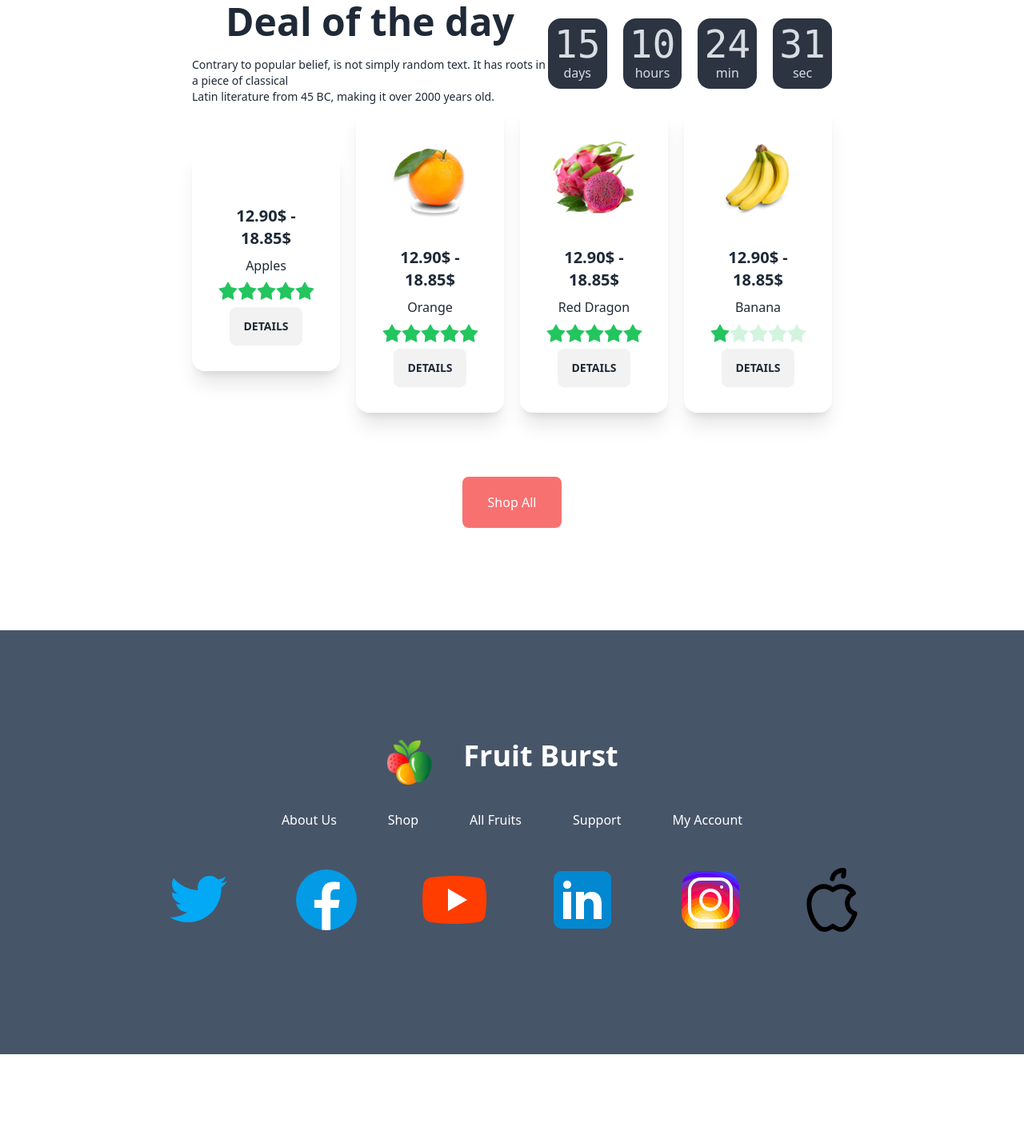
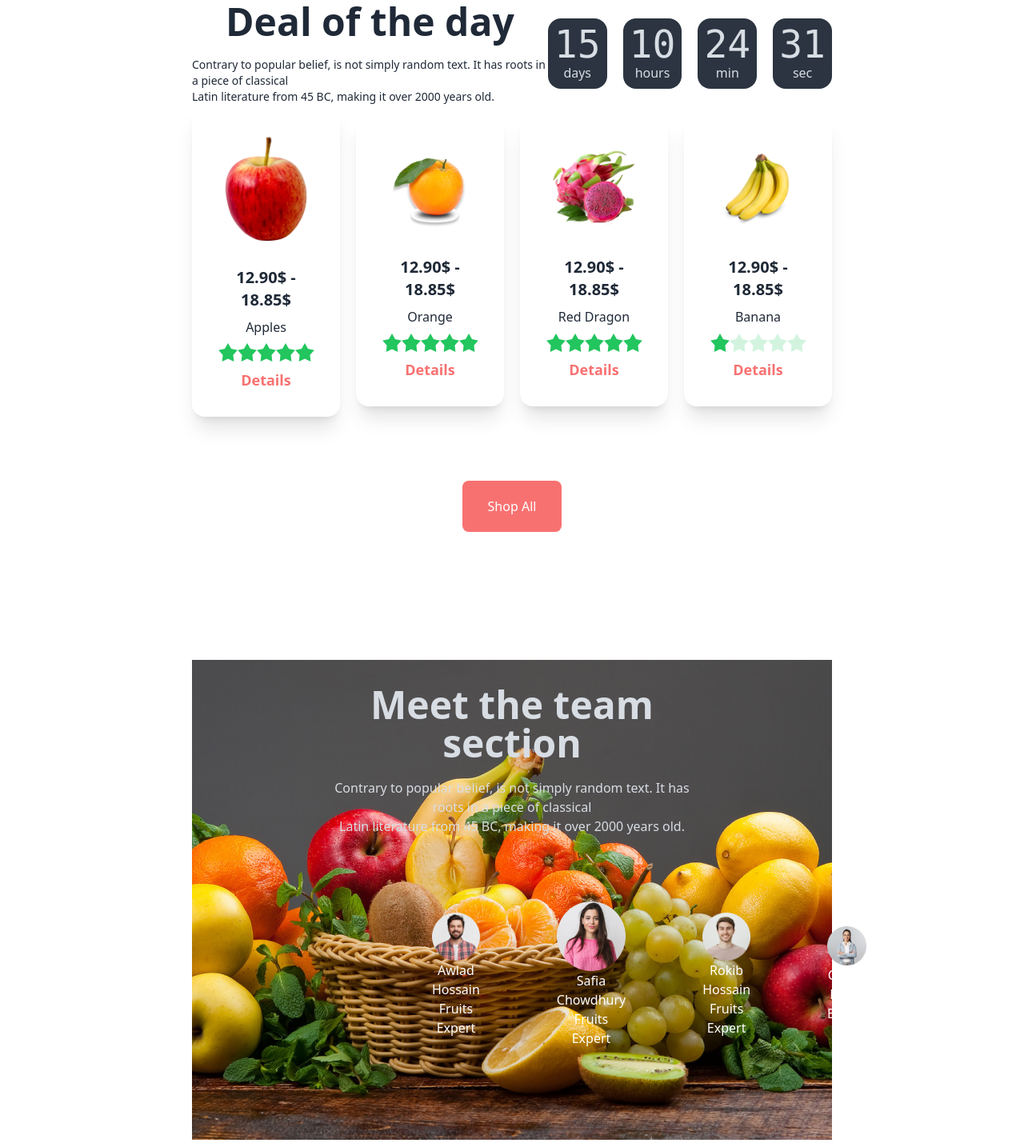
Before and after one commit to 2SAIFUL7ISLAM3/B8A3-fruit, a plain HTML site: page index.html in a window 1280 px wide. Shown: the part 979-2408 px from the top of the page at 80% size. Before the commit the page ends 2297 px from the top, so only its background shows below. Drawn offline with nearby package versions, Linux system fonts and the light colour scheme; files whose address does not match are found by name.

Commit message:
complete project

```diff
--- a/index.html
+++ b/index.html
@@ -205,35 +205,65 @@
           </div>
         </div>
 
-          <div class="flex justify-center items-center gap-5 ">
-
+        <div class="flex justify-center items-center gap-5">
           <div class="card w-96 bg-base-100 shadow-xl">
             <figure class="px-10 pt-10">
-              <img
-                src="/images//fruit6.png"
-                alt=""
-                class="rounded-xl"
-              />
+              <img src="images/fruit6.png" alt="" class="rounded-xl" />
             </figure>
             <div class="card-body items-center text-center">
               <h2 class="card-title">12.90$ - 18.85$</h2>
               <p>Apples</p>
               <div class="rating">
-                <input type="radio" name="rating-4" class="mask mask-star-2 bg-green-500" checked/>
-                <input type="radio" name="rating-4" class="mask mask-star-2 bg-green-500" />
-                <input type="radio" name="rating-4" class="mask mask-star-2 bg-green-500" />
-                <input type="radio" name="rating-4" class="mask mask-star-2 bg-green-500" />
-                <input type="radio" name="rating-4" class="mask mask-star-2 bg-green-500" />
+                <input
+                  type="radio"
+                  name="rating-4"
+                  class="mask mask-star-2 bg-green-500"
+                  checked
+                />
+                <input
+                  type="radio"
+                  name="rating-4"
+                  class="mask mask-star-2 bg-green-500"
+                />
+                <input
+                  type="radio"
+                  name="rating-4"
+                  class="mask mask-star-2 bg-green-500"
+                />
+                <input
+                  type="radio"
+                  name="rating-4"
+                  class="mask mask-star-2 bg-green-500"
+                />
+                <input
+                  type="radio"
+                  name="rating-4"
+                  class="mask mask-star-2 bg-green-500"
+                />
               </div>
               <!-- modal part -->
               <div class="modal-actions">
-                <button class="btn" onclick="my_modal_2.showModal()">Details</button>
+                <!-- Modal Trigger Button -->
+                <button
+                  class="text-lg font-bold text-red-400"
+                  onclick="document.getElementById('my_modal_2').showModal()"
+                >
+                  Details
+                </button>
+
+                <!-- Modal Dialog -->
                 <dialog id="my_modal_2" class="modal">
-                  <form method="dialog" class="modal-box flex justify-center items-center w-[200px] h-[200px]">
-                      <img src="images/fruit6.png" alt="">
-                  </form>
+                  <div
+                    class="modal-box flex justify-center items-center w-64 h-64"
+                  >
+                    <img src="images/fruit6.png" alt="Fruit Image" />
+                  </div>
                   <form method="dialog" class="modal-backdrop">
-                    <button>close</button>
+                    <button
+                      onclick="document.getElementById('my_modal_2').close()"
+                    >
+                      Close
+                    </button>
                   </form>
                 </dialog>
               </div>
@@ -242,32 +272,61 @@
 
           <div class="card w-96 bg-base-100 shadow-xl">
             <figure class="px-10 pt-10">
-                <img
-                  src="images/fruit7.png"
-                  alt=""
-                  class="rounded-xl"
-                />
+              <img src="images/fruit7.png" alt="" class="rounded-xl" />
             </figure>
             <div class="card-body items-center text-center">
               <h2 class="card-title">12.90$ - 18.85$</h2>
               <p>Orange</p>
               <div class="rating">
-                  <input type="radio" name="rating-4" class="mask mask-star-2 bg-green-500" />
-                  <input type="radio" name="rating-4" class="mask mask-star-2 bg-green-500" />
-                  <input type="radio" name="rating-4" class="mask mask-star-2 bg-green-500" checked />
-                  <input type="radio" name="rating-4" class="mask mask-star-2 bg-green-500" />
-                  <input type="radio" name="rating-4" class="mask mask-star-2 bg-green-500" />
+                <input
+                  type="radio"
+                  name="rating-4"
+                  class="mask mask-star-2 bg-green-500"
+                />
+                <input
+                  type="radio"
+                  name="rating-4"
+                  class="mask mask-star-2 bg-green-500"
+                />
+                <input
+                  type="radio"
+                  name="rating-4"
+                  class="mask mask-star-2 bg-green-500"
+                  checked
+                />
+                <input
+                  type="radio"
+                  name="rating-4"
+                  class="mask mask-star-2 bg-green-500"
+                />
+                <input
+                  type="radio"
+                  name="rating-4"
+                  class="mask mask-star-2 bg-green-500"
+                />
               </div>
               <div class="modal-actions">
+                <!-- Modal Trigger Button -->
+                <button
+                  class="text-lg font-bold text-red-400"
+                  onclick="document.getElementById('my_modal_2').showModal()"
+                >
+                  Details
+                </button>
 
-                  <!-- modal part -->
-                  <button class="btn" onclick="my_modal_2.showModal()">Details</button>
+                <!-- Modal Dialog -->
                 <dialog id="my_modal_2" class="modal">
-                    <form method="dialog" class="modal-box flex justify-center items-center w-[200px] h-[200px]">
-                        <img src="images/fruit7.png" alt="">
-                    </form>
+                  <div
+                    class="modal-box flex justify-center items-center w-64 h-64"
+                  >
+                    <img src="images/fruit7.png" alt="Fruit Image" />
+                  </div>
                   <form method="dialog" class="modal-backdrop">
-                      <button>close</button>
+                    <button
+                      onclick="document.getElementById('my_modal_2').close()"
+                    >
+                      Close
+                    </button>
                   </form>
                 </dialog>
               </div>
@@ -276,32 +335,61 @@
 
           <div class="card w-96 bg-base-100 shadow-xl">
             <figure class="px-10 pt-10">
-                <img
-                  src="images/fruit8.png"
-                  alt=""
-                  class="rounded-xl"
-                />
+              <img src="images/fruit8.png" alt="" class="rounded-xl" />
             </figure>
             <div class="card-body items-center text-center">
               <h2 class="card-title">12.90$ - 18.85$</h2>
               <p>Red Dragon</p>
               <div class="rating">
-                  <input type="radio" name="rating-4" class="mask mask-star-2 bg-green-500" />
-                  <input type="radio" name="rating-4" class="mask mask-star-2 bg-green-500"  />
-                  <input type="radio" name="rating-4" class="mask mask-star-2 bg-green-500" />
-                  <input type="radio" name="rating-4" class="mask mask-star-2 bg-green-500" />
-                  <input type="radio" name="rating-4" class="mask mask-star-2 bg-green-500" checked />
+                <input
+                  type="radio"
+                  name="rating-4"
+                  class="mask mask-star-2 bg-green-500"
+                />
+                <input
+                  type="radio"
+                  name="rating-4"
+                  class="mask mask-star-2 bg-green-500"
+                />
+                <input
+                  type="radio"
+                  name="rating-4"
+                  class="mask mask-star-2 bg-green-500"
+                />
+                <input
+                  type="radio"
+                  name="rating-4"
+                  class="mask mask-star-2 bg-green-500"
+                />
+                <input
+                  type="radio"
+                  name="rating-4"
+                  class="mask mask-star-2 bg-green-500"
+                  checked
+                />
               </div>
               <div class="modal-actions">
+                <!-- Modal Trigger Button -->
+                <button
+                  class="text-lg font-bold text-red-400"
+                  onclick="document.getElementById('my_modal_2').showModal()"
+                >
+                  Details
+                </button>
 
-                  <!-- modal part -->
-                  <button class="btn" onclick="my_modal_2.showModal()">Details</button>
+                <!-- Modal Dialog -->
                 <dialog id="my_modal_2" class="modal">
-                    <form method="dialog" class="modal-box flex justify-center items-center w-[200px] h-[200px]">
-                        <img src="images/fruit8.png" alt="">
-                    </form>
+                  <div
+                    class="modal-box flex justify-center items-center w-64 h-64"
+                  >
+                    <img src="images/fruit8.png" alt="Fruit Image" />
+                  </div>
                   <form method="dialog" class="modal-backdrop">
-                      <button>close</button>
+                    <button
+                      onclick="document.getElementById('my_modal_2').close()"
+                    >
+                      Close
+                    </button>
                   </form>
                 </dialog>
               </div>
@@ -310,46 +398,120 @@
 
           <div class="card w-96 bg-base-100 shadow-xl">
             <figure class="px-10 pt-10">
-              <img
-                src="images/fruit9.png"
-                alt=""
-                class="rounded-xl"
-              />
+              <img src="images/fruit9.png" alt="" class="rounded-xl" />
             </figure>
             <div class="card-body items-center text-center">
               <h2 class="card-title">12.90$ - 18.85$</h2>
               <p>Banana</p>
               <div class="rating">
-                <input type="radio" name="rating-4" class="mask mask-star-2 bg-green-500" checked />
-                <input type="radio" name="rating-4" class="mask mask-star-2 bg-green-500"  />
-                <input type="radio" name="rating-4" class="mask mask-star-2 bg-green-500" />
-                <input type="radio" name="rating-4" class="mask mask-star-2 bg-green-500" />
-                <input type="radio" name="rating-4" class="mask mask-star-2 bg-green-500" />
+                <input
+                  type="radio"
+                  name="rating-4"
+                  class="mask mask-star-2 bg-green-500"
+                  checked
+                />
+                <input
+                  type="radio"
+                  name="rating-4"
+                  class="mask mask-star-2 bg-green-500"
+                />
+                <input
+                  type="radio"
+                  name="rating-4"
+                  class="mask mask-star-2 bg-green-500"
+                />
+                <input
+                  type="radio"
+                  name="rating-4"
+                  class="mask mask-star-2 bg-green-500"
+                />
+                <input
+                  type="radio"
+                  name="rating-4"
+                  class="mask mask-star-2 bg-green-500"
+                />
               </div>
               <div class="modal-actions">
+                <!-- Modal Trigger Button -->
+                <button
+                  class="text-lg font-bold text-red-400"
+                  onclick="document.getElementById('my_modal_2').showModal()"
+                >
+                  Details
+                </button>
 
-                <!-- modal part -->
-                <button class="btn" onclick="my_modal_2.showModal()">Details</button>
+                <!-- Modal Dialog -->
                 <dialog id="my_modal_2" class="modal">
-                  <form method="dialog" class="modal-box flex justify-center items-center w-[200px] h-[200px]">
-                      <img src="images/fruit9.png" alt="">
-                  </form>
+                  <div
+                    class="modal-box flex justify-center items-center w-64 h-64"
+                  >
+                    <img src="images/fruit9.png" alt="Fruit Image" />
+                  </div>
                   <form method="dialog" class="modal-backdrop">
-                    <button>close</button>
+                    <button
+                      onclick="document.getElementById('my_modal_2').close()"
+                    >
+                      Close
+                    </button>
                   </form>
                 </dialog>
               </div>
             </div>
           </div>
-
         </div>
-      <div class="flex justify-center items-center text-white mt-20 ">
+        <div class="flex justify-center items-center text-white mt-20">
           <button class="px-8 py-5 bg-red-400 rounded-lg">Shop All</button>
         </div>
       </section>
 
-      <section>
+      <section class="relative mx-60 my-12 mt-40">
+        <div>
+          <div
+            class="meet bg-no-repeat bg-cover bg-center h-[600px] opacity-100 black"
+            style="background-image: url(images/banner1.png)"
+          >
+            <div
+              class="meet-content flex justify-center items-center text-center text-neutral-content pt-8"
+            >
+              <div class="max-w-md">
+                <h1 class="mb-5 text-5xl font-bold">Meet the team section</h1>
+                <p class="mb-5">
+                  Contrary to popular belief, is not simply random text. It has
+                  roots in a piece of classical <br />
+                  Latin literature from 45 BC, making it over 2000 years old.
+                </p>
+              </div>
+            </div>
+          </div>
+        </div>
+
+        <!-- Expert section -->
+        <div
+          class="absolute bottom-[115px] left-[300px] flex justify-around items-center text-center text-white gap-24"
+        >
+          <div>
+            <img src="images/member1.png" alt="" />
+            <h1>Awlad Hossain</h1>
+            <p>Fruits Expert</p>
+          </div>
+          <div>
+            <img src="images/member2.png" alt="" />
+            <h1>Safia Chowdhury</h1>
+            <p>Fruits Expert</p>
+          </div>
+          <div>
+            <img src="images/member3.png" alt="" />
+            <h1>Rokib Hossain</h1>
+            <p>Fruits Expert</p>
+          </div>
+          <div>
+            <img src="images/member4.png" alt="" />
+            <h1>Chaity</h1>
+            <p>Fruits Expert</p>
+          </div>
+        </div>
       </section>
+
     </main>
 
     <footer
@@ -370,16 +532,16 @@
           <a href="">My Account</a>
         </div>
         <div class="flex justify-center items-center p-5 gap-16">
-          <a href=""><img src="images/icons8-twitter-96.svg" alt="" /></a>
-          <a href=""><img src="images/icons8-facebook-96.svg" alt="" /></a>
-          <a href=""><img src="images/icons8-youtube-96.svg" alt="" /></a>
-          <a href=""><img src="images/icons8-linkedin-96.svg" alt="" /></a>
-          <a href=""><img src="images/icons8-instagram-96.svg" alt="" /></a>
+          <a href=""><img src="images/icons8-twitter-96.svg" alt="" class="w-10 h-10"/></a>
+          <a href=""><img src="images/icons8-facebook-96.svg" alt="" class="w-10 h-10"/></a>
+          <a href=""><img src="images/icons8-youtube-96.svg" alt="" class="w-10 h-10"/></a>
+          <a href=""><img src="images/icons8-linkedin-96.svg" alt=""  class="w-10 h-10"/></a>
+          <a href=""><img src="images/icons8-instagram-96.svg" alt="" class="w-10 h-10" /></a>
           <a href=""
             ><img
               src="images//apple-logo-svgrepo-com.svg"
               alt=""
-              class="w-20 h-20"
+              class="w-10 h-10"
           /></a>
         </div>
       </div>
```
Also changed, not shown: images/Mobile View Design.png (deleted), 8 other files. Lines whose indentation alone changed are shown as unchanged.
